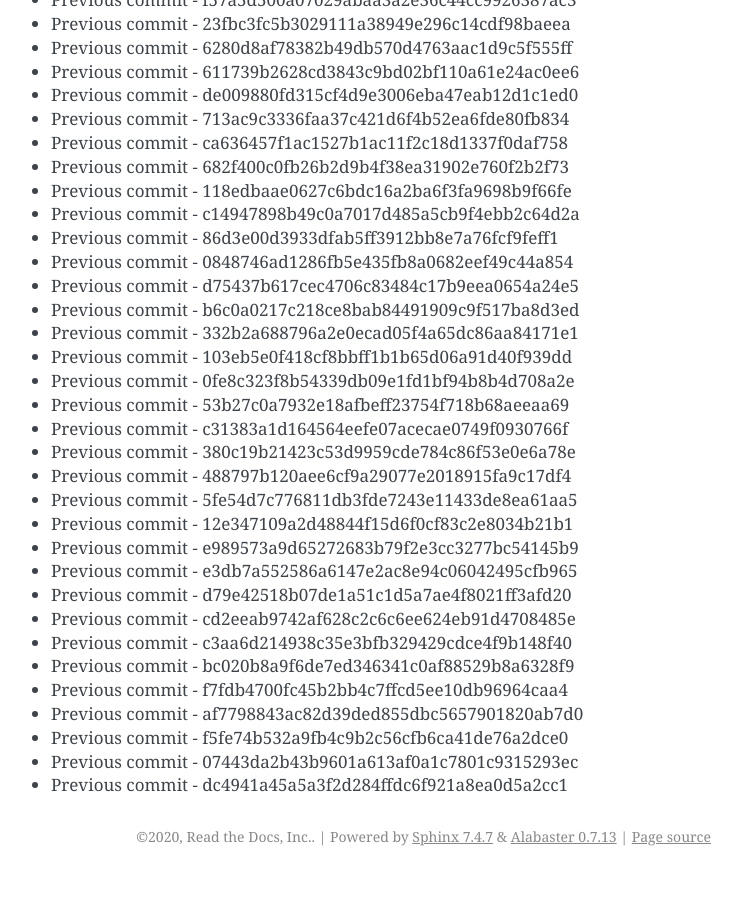
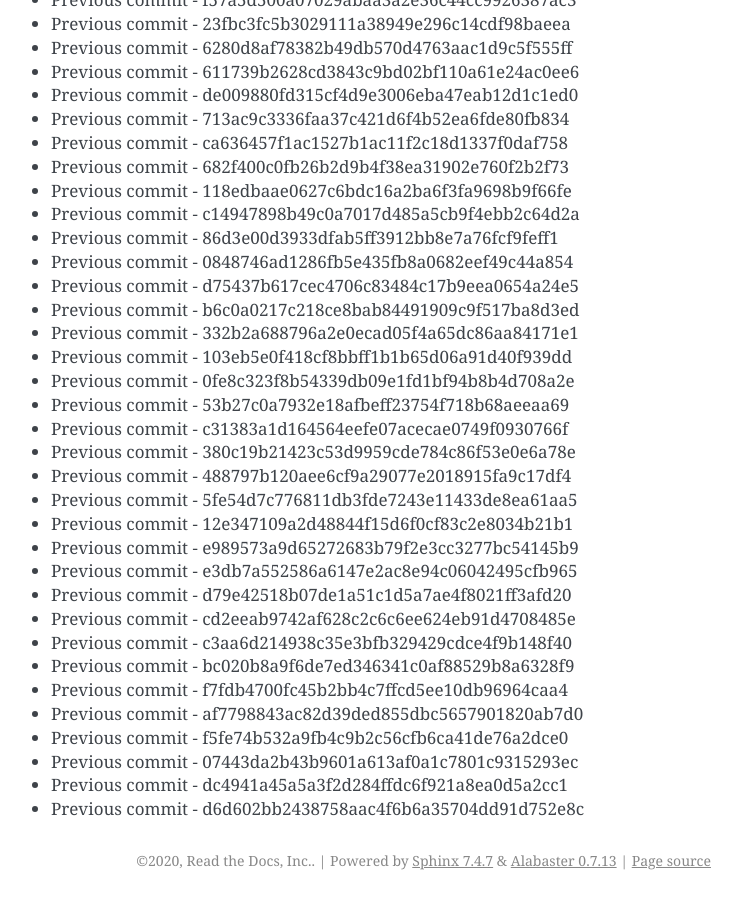
Before and after one commit to readthedocs/rtd-git-stresstest, a Sphinx documentation site: the page built from docs/updates.rst, in a window 1280 px wide and 900 px high, scrolled down 74973 px. Shown: the whole window, without its empty margins (399-1141 px from the left). Built offline with Sphinx 7.4.7, drawn with Linux system fonts in a browser that asks for light colours; before the commit the page ends 75849 px from its top, so only the background shows below that.

Commit message:
Generating commit from previous: d6d602bb2438758aac4f6b6a35704dd91d752e8c

```diff
--- a/docs/updates.rst
+++ b/docs/updates.rst
@@ -3182,3 +3182,4 @@ It can be tested for any performance characteristics.
 * Previous commit - f5fe74b532a9fb4c9b2c56cfb6ca41de76a2dce0
 * Previous commit - 07443da2b43b9601a613af0a1c7801c9315293ec
 * Previous commit - dc4941a45a5a3f2d284ffdc6f921a8ea0d5a2cc1
+* Previous commit - d6d602bb2438758aac4f6b6a35704dd91d752e8c
```
